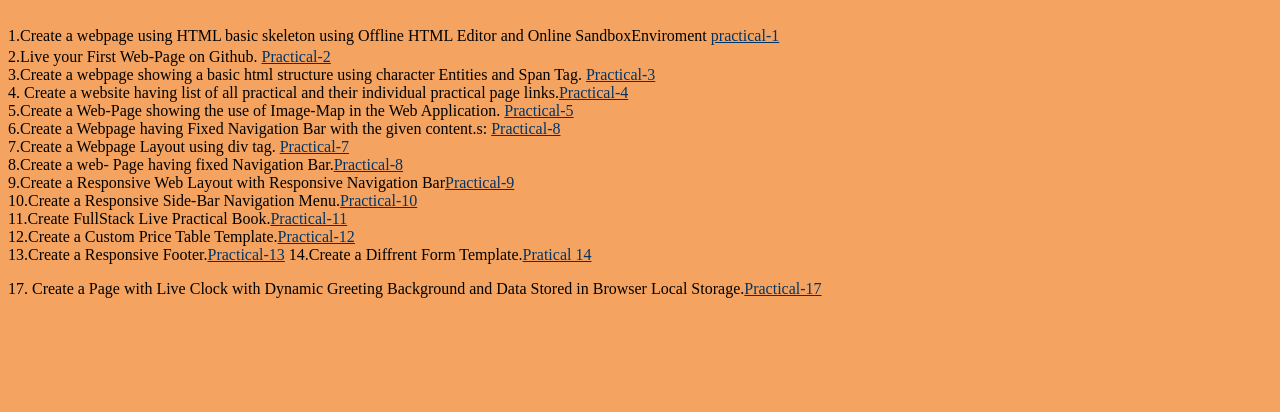
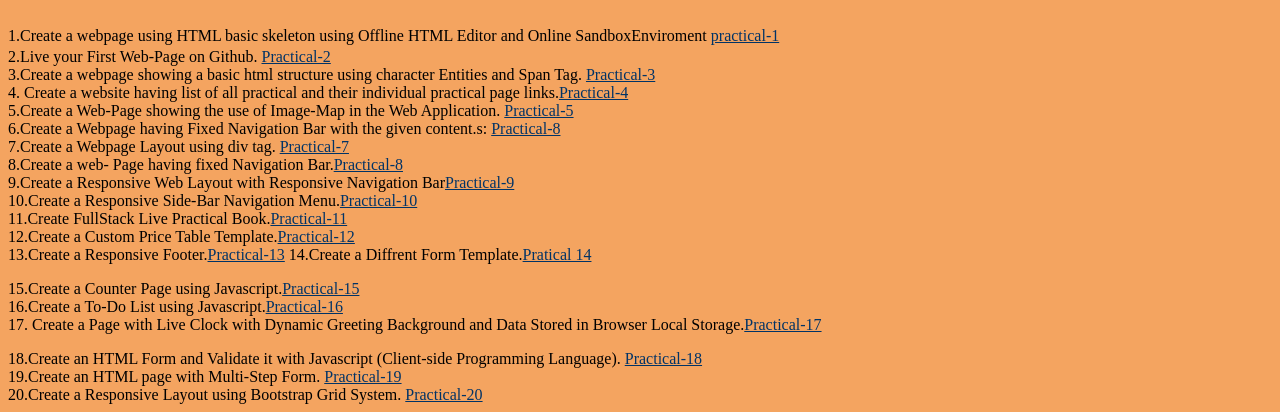
Before and after one commit to harshitjaiswal2307/fullstack, a plain HTML site: page index.html in a window 1280 px wide. Shown: the part 614-1026 px from the top of the page. Before the commit the page ends 928 px from the top, so only its background shows below. Drawn offline with Linux system fonts and the light colour scheme.

Commit message:
Update index.html

```diff
--- a/index.html
+++ b/index.html
@@ -43,7 +43,12 @@
         11.Create FullStack Live Practical Book.<a href="https://harshitjaiswal2307.github.io/fullstack/assignment11.html" target="_blank">Practical-11</a><br>
         12.Create a Custom Price Table Template.<a href="https://harshitjaiswal2307.github.io/fullstack/assignment12.html" target="_blank">Practical-12</a><br>
         13.Create a Responsive Footer.<a href="https://harshitjaiswal2307.github.io/fullstack/assignment13.html" target="_blank">Practical-13</a>
-        14.Create a Diffrent Form Template.<a href="https://harshitjaiswal2307.github.io/fullstack/assignment14.html" traget="_blank">Pratical 14</a>
-           <p>17. Create a Page with Live Clock with Dynamic Greeting Background and Data Stored in Browser Local Storage.<a href="JavaScript/Practical-17(LIVE CLOCK)/index.html">Practical-17</a></p>
+        14.Create a Diffrent Form Template.<a href="https://harshitjaiswal2307.github.io/fullstack/assignment14.html" traget="_blank">Pratical 14</a><p>
+        15.Create a Counter Page using Javascript.<a href="https://harshitjaiswal2307.github.io/fullstack/assignment15.html" target="_blank">Practical-15</a><br>
+        16.Create a To-Do List using Javascript.<a href="https://harshitjaiswal2307.github.io/fullstack/assignment16.html" target="_blank">Practical-16</a><br>
+        17. Create a Page with Live Clock with Dynamic Greeting Background and Data Stored in Browser Local Storage.<a href="JavaScript/Practical-17(LIVE CLOCK)/idexn.html">Practical-17</a></p>
+        18.Create an HTML Form and Validate it with Javascript (Client-side Programming Language). <a href="https://harshitjaiswal2307.github.io/fullstack/assignment18.html" target="_blank">Practical-18</a><br>
+        19.Create an HTML page with Multi-Step Form. <a href="https://harshitjaiswal2307.github.io/fullstack/assignment19.html" target="_blank">Practical-19</a><br>
+        20.Create a Responsive Layout using Bootstrap Grid System. <a href="https://harshitjaiswal2307.github.io/fullstack/assignment20.html" target="_blank">Practical-20</a><br>
     </body>
 </html>
```
